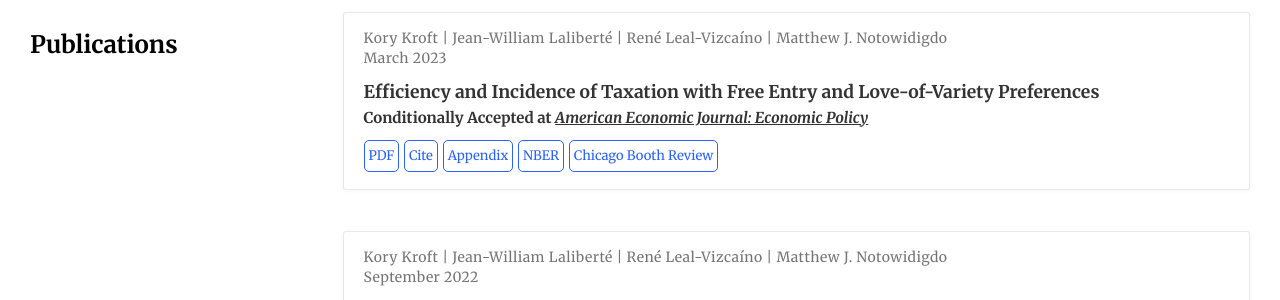
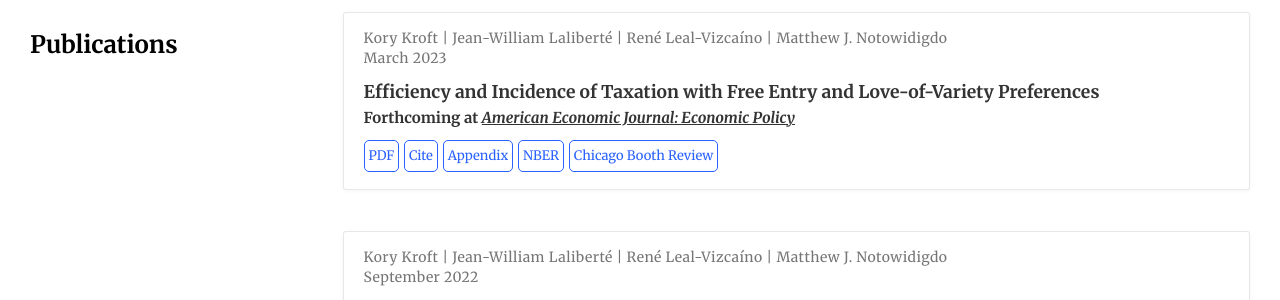
Before and after one commit to korykroft/korykroft.github.io, a Jekyll site: the page built from research/index.html, in a window 1280 px wide and 900 px high, scrolled down 406 px. Shown: the part 152-452 px from the top of the window. Built offline with Jekyll 4.4.1, drawn with Linux system fonts in a browser that asks for light colours.

Commit message:
Update index.html

```diff
--- a/research/index.html
+++ b/research/index.html
@@ -86,7 +86,7 @@ description:
     </div>
     <h3 class="article-title mb-1 mt-3">Efficiency and Incidence of Taxation with Free Entry and Love-of-Variety Preferences</h3>
     <div class="article-style">
-      <p><strong>Conditionally Accepted at <ins><em>American Economic Journal: Economic Policy</em></ins></strong>
+      <p><strong>Forthcoming at <ins><em>American Economic Journal: Economic Policy</em></ins></strong>
     </div>
     <div class="btn-links">
       <a class="btn btn-outline-primary my-1 mr-1 btn-sm" href="/files/KLLN_variety_march2023.pdf" target="_blank" rel="noopener">PDF</a>
```
